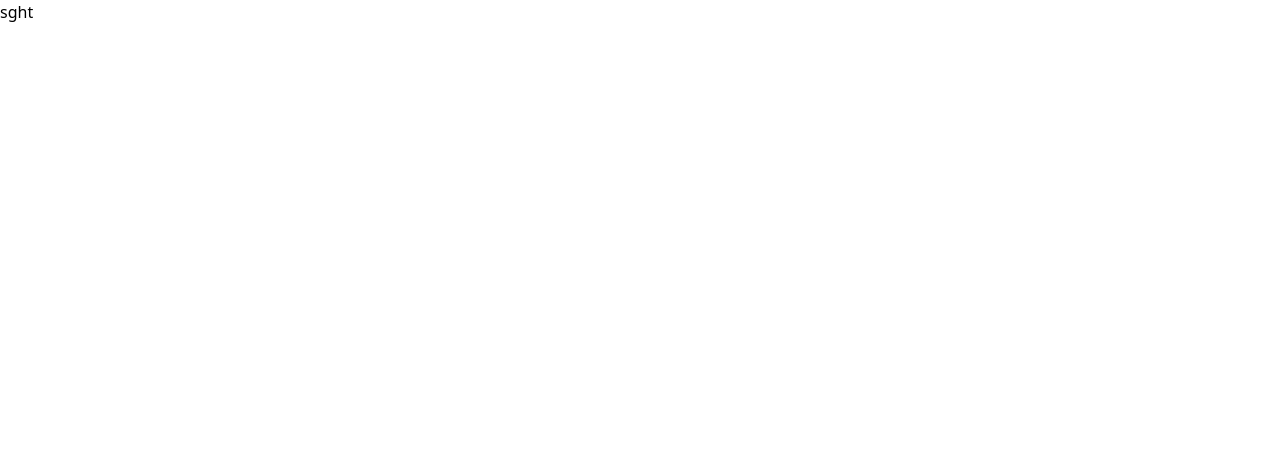
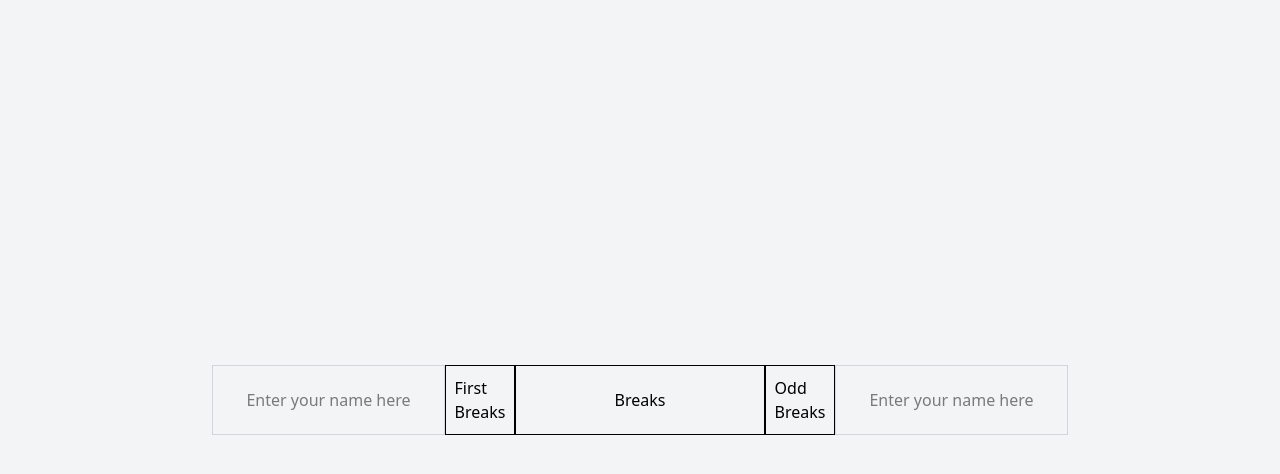
Before and after one commit to riomaemoto/accu_stat2.0, a Next.js app: page / in a window 1280 px wide. Shown: the top 474 px of the page. Built offline with nearby package versions, Linux system fonts and the light colour scheme.

Commit message:
made breaks row and input section for putting name

```diff
--- a/src/app/page.tsx
+++ b/src/app/page.tsx
@@ -1,5 +1,35 @@
 import Image from "next/image";
 
 export default function Home() {
-  return <>sght</>;
+  return (
+    <div className="w-full h-screen flex flex-col items-center justify-center bg-gray-100">
+      <div className="flex">
+        <input
+          className="w-200px h-20px border border-gray-300 text-center"
+          placeholder="Enter your name here"
+          type="text"
+        />
+
+        <div className="border border-solid w-[70px] h-[70px] flex items-center justify-center">
+          First
+          <br />
+          Breaks
+        </div>
+        <div className="border border-solid w-[250px] h-[70px] flex items-center justify-center">
+          Breaks
+        </div>
+
+        <div className="border border-solid w-[70px] h-[70px] flex items-center justify-center">
+          Odd
+          <br />
+          Breaks
+        </div>
+        <input
+          className="w-200px h-20px border border-gray-300 text-center"
+          placeholder="Enter your name here"
+          type="text"
+        />
+      </div>
+    </div>
+  );
 }
```
